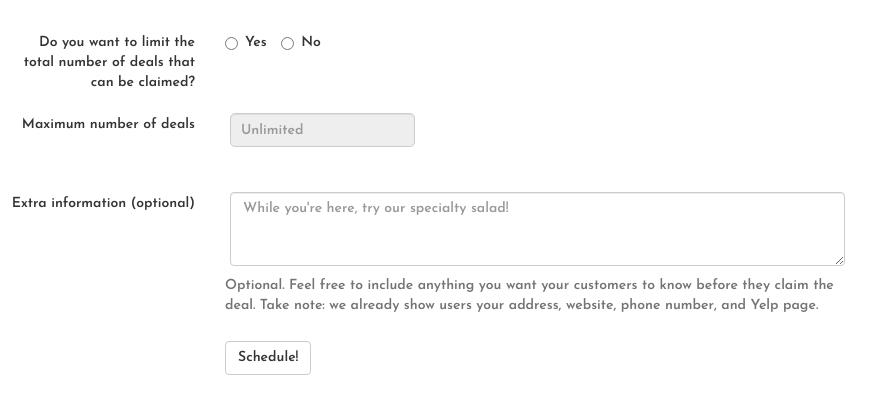
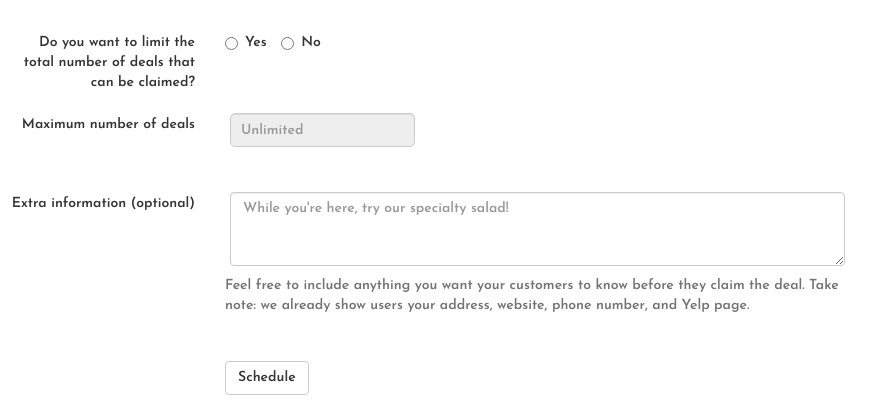
Before and after one commit to guthriec/fluxy-sample, a Django app: template templates/dashboard/dashboard.html in a window 1280 px wide. Shown: the part 632-1052 px from the top of the page, without its empty margins (0-895 px from the left). Before the commit the page ends 1007 px from the top, so only its background shows below. Run offline with Django 3.2, Linux system fonts and the light colour scheme; the template is opened without the code that fills it: most values are stand-ins (such as "Sample title", 1, 10 or a date in 2020); parts of the project's set-up code (start-up, migrations or seed data) failed here and were passed over; some libraries are stand-ins or nearby versions.

Commit message:
some wording changes

```diff
--- a/templates/dashboard/dashboard.html
+++ b/templates/dashboard/dashboard.html
@@ -175,12 +175,14 @@
             <textarea name="desc" class="form-control" rows="3" placeholder="While you're here, try our specialty salad!"></textarea>
           </div>
           <p class="help-block col-sm-offset-2 col-sm-6">
-            Optional. Feel free to include anything you want your customers to know before they claim the deal. Take note: we already show users your address, website, phone number, and Yelp page.
+            Feel free to include anything you want your customers to know before they claim the deal. Take note: we already show users your address, website, phone number, and Yelp page.
           </p>
         </div>
+      </div>
+      <div class="form-area">
         <div class="form-group">
           <div class="col-sm-offset-2 col-sm-6">
-          <button type="submit" id="submit-btn" class="btn btn-default">Schedule!</button>
+          <button type="submit" id="submit-btn" class="btn btn-default">Schedule</button>
           </div>
         </div>
       </div>
```
